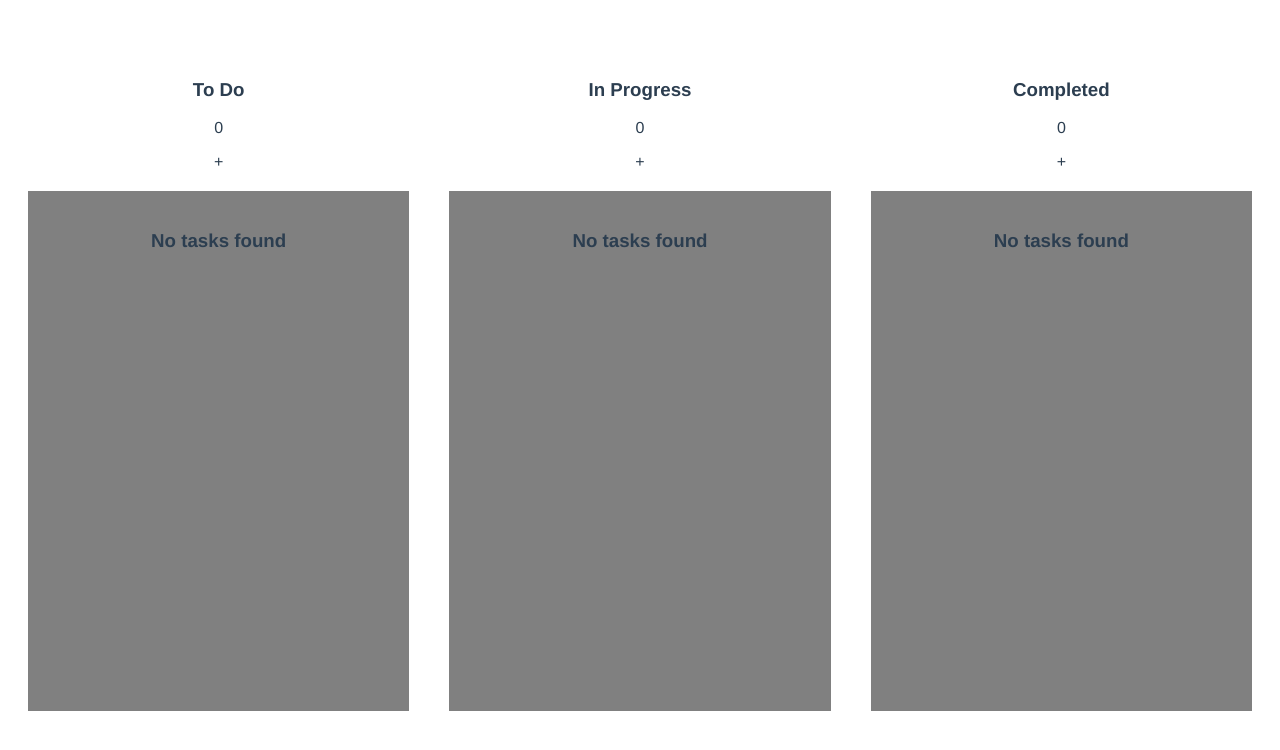
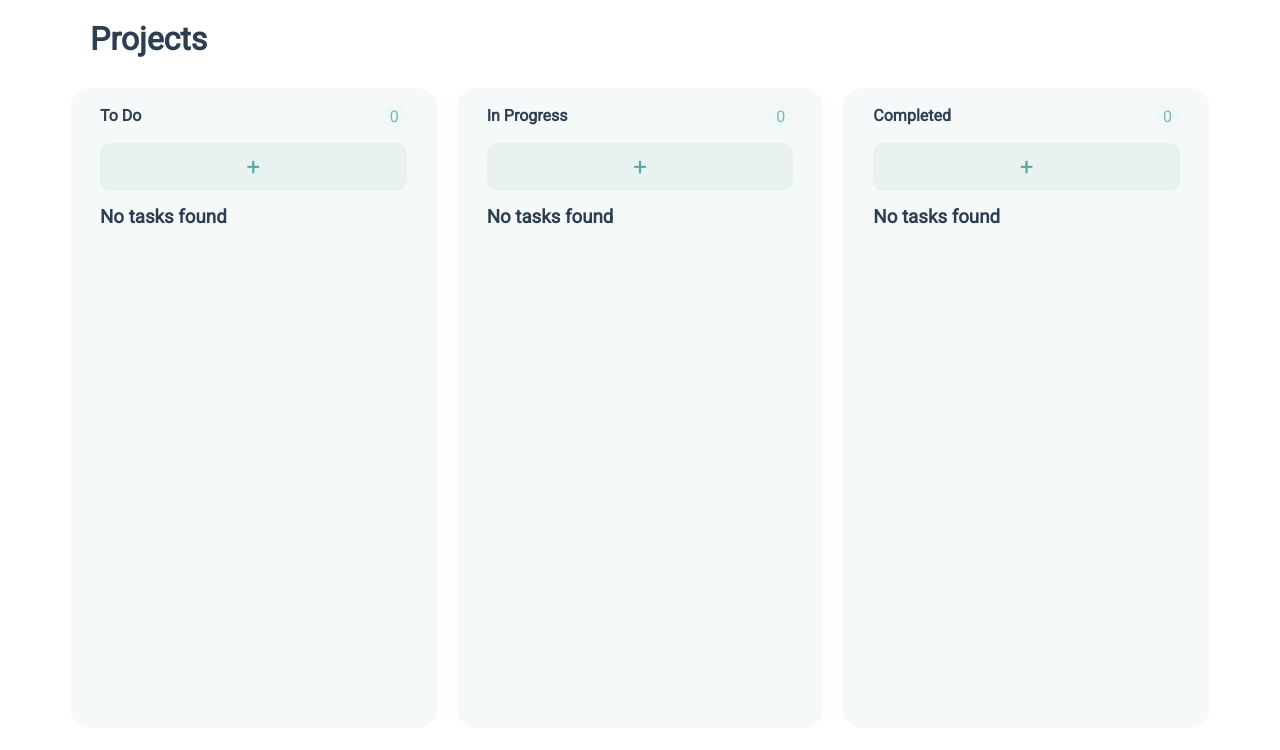
Before and after one commit to AlexKharenko/TM, a Vue app: page / in a window 1280 px wide. Shown: the top 750 px of the page. Built offline with nearby package versions, Linux system fonts and the light colour scheme.

Commit message:
Html code of card and whole styling

```diff
--- a/src/App.vue
+++ b/src/App.vue
@@ -1,7 +1,12 @@
 <template>
-  <Column id="todo" col_name="To Do" :list="getTodoList" />
-  <Column id="in_pro" col_name="In Progress" :list="getInProList" />
-  <Column id="comp" col_name="Completed" :list="getCompList" />
+  <div class="wrapper">
+    <h1>Projects</h1>
+    <div class="main-container">
+      <Column id="todo" col_name="To Do" :list="getTodoList" />
+      <Column id="in_pro" col_name="In Progress" :list="getInProList" />
+      <Column id="comp" col_name="Completed" :list="getCompList" />
+    </div>
+  </div>
 
   <PopUpAddTask v-if="isAddTaskPopUpActive" />
   <PopUpEditTask v-if="isEditTaskPopUpActive" />
@@ -44,14 +49,126 @@ export default {
 </script>
 
 <style lang="scss">
+@import url("https://fonts.googleapis.com/css2?family=Roboto:wght@100;300;400&display=swap");
+
+* {
+  margin: 0;
+  padding: 0;
+  box-sizing: border-box;
+  font-family: "Roboto", sans-serif;
+}
+
+:root {
+  --button-color: #e8f2f1;
+  --button-color-hover: #dae2e1;
+  --plus-color: #53aa9c;
+}
+
 #app {
-  font-family: Avenir, Helvetica, Arial, sans-serif;
   -webkit-font-smoothing: antialiased;
   -moz-osx-font-smoothing: grayscale;
-  text-align: center;
   color: #2c3e50;
-  margin-top: 60px;
-  display: grid;
-  grid-template-columns: 1fr 1fr 1fr;
+  .wrapper {
+    margin: 20px 40px;
+    h1 {
+      margin: 0 50px;
+    }
+    .main-container {
+      min-height: 85vh;
+      margin: 10px;
+      padding: 20px;
+      display: grid;
+      grid-template-columns: repeat(auto-fit, minmax(143px, 1fr));
+      grid-gap: 20px;
+    }
+  }
+}
+
+.btn {
+  border: none;
+  outline: none;
+  padding: 10px 10px;
+  cursor: pointer;
+}
+.btn-margin {
+  margin: 15px 0;
+}
+
+.pop-up {
+  z-index: 100;
+  width: 100%;
+  height: 100vh;
+  background: rgba($color: #808080, $alpha: 0.5);
+  position: fixed;
+  top: 0;
+  left: 0;
+  .pop-up-window {
+    position: relative;
+    top: 30%;
+    left: 50%;
+    transform: translate(-50%, -30%);
+    padding: 15px 20px;
+    border-radius: 5px;
+    max-width: 300px;
+    max-height: 400px;
+    background: rgba($color: #808080, $alpha: 0.9);
+    .btn-close-pop-up {
+      float: right;
+      height: 24px;
+      width: 24px;
+      background: var(--button-color);
+      border: none;
+      line-height: 0;
+      padding: 0;
+      p {
+        transform: rotateZ(45deg);
+        font-size: 24px;
+        color: var(--plus-color);
+      }
+    }
+    .btn-close-pop-up:hover {
+      background: var(--button-color-hover);
+    }
+    .input-block {
+      margin-bottom: 7px;
+      .form-field-title {
+        font-size: 16px;
+        margin-bottom: 3px;
+      }
+      .form-field {
+        outline: none;
+        border: none;
+        padding: 5px;
+        border-radius: 3px;
+        width: 70%;
+      }
+      .form-field-description {
+        height: 100px;
+        overflow-y: scroll;
+        margin: 0;
+        resize: none;
+      }
+      .error-msg {
+        font-size: 14px;
+        color: rgb(133, 23, 23);
+        margin-top: 3px;
+      }
+    }
+    .btn-submit {
+      position: relative;
+      left: 50%;
+      transform: translateX(-50%);
+      padding: 5px;
+      margin-top: 5px;
+      width: 50px;
+      border: none;
+      border-radius: 3px;
+      background: var(--button-color);
+      color: var(--plus-color);
+    }
+    .btn-submit:hover {
+      background: var(--button-color-hover);
+    }
+  }
 }
 </style>
--- a/src/components/Board.vue
+++ b/src/components/Board.vue
@@ -23,8 +23,5 @@ export default {
 <style lang="scss">
 .board {
   height: 60vh;
-  padding: 20px;
-  margin: 20px;
-  background: grey;
 }
 </style>
--- a/src/components/Card.vue
+++ b/src/components/Card.vue
@@ -6,9 +6,30 @@
     @dragstart="dragStart"
     @dragover.stop
   >
-    {{ task }}
-    <button @click="editTaskClick">edit</button>
-    <button @click="removeTaskClick">del</button>
+    <div class="title">
+      <div class="title-text">
+        <p
+          class="dot"
+          :style="[
+            task.task_color
+              ? { background: task.task_color }
+              : { background: 'black' },
+          ]"
+        ></p>
+        <h3>{{ task.task_name }}</h3>
+      </div>
+      <div class="btn-block">
+        <button class="btn btn-action" @click="editTaskClick">
+          <img src="../assets/pen.png" alt="Edit" />
+        </button>
+        <button class="btn btn-action" @click="removeTaskClick">
+          <img src="../assets/delete.png" alt="Delete" />
+        </button>
+      </div>
+    </div>
+    <div class="description">
+      <p>{{ task.description }}</p>
+    </div>
   </div>
 </template>
 
@@ -44,5 +65,57 @@ export default {
 <style lang="scss">
 .card {
   background: white;
+  padding: 10px;
+  border-radius: 10px;
+  box-shadow: 0 0 6px 2px #f3f3f3;
+  margin: 20px 0;
+  .title {
+    display: flex;
+    justify-content: space-between;
+    align-items: center;
+    .title-text {
+      display: flex;
+      align-items: center;
+      .dot {
+        margin-right: 10px;
+        height: 4px;
+        width: 4px;
+        border-radius: 50%;
+      }
+      h3 {
+        font-weight: 600;
+        font-size: 18px;
+        margin-right: 3px;
+      }
+    }
+    .btn-block {
+      display: flex;
+      .btn-action {
+        height: 25px;
+        width: 25px;
+        border-radius: 50%;
+        overflow: hidden;
+        text-align: center;
+        img {
+          position: relative;
+          top: 50%;
+          left: 50%;
+          transform: translate(-50%, -50%);
+          width: 15px;
+          height: 15px;
+        }
+      }
+      .btn-action:first-child {
+        margin-right: 5px;
+      }
+    }
+  }
+  .description {
+    margin-top: 18px;
+    p {
+      color: #a7a7a7;
+      font-size: 16px;
+    }
+  }
 }
 </style>
--- a/src/components/Column.vue
+++ b/src/components/Column.vue
@@ -2,9 +2,11 @@
   <div class="column">
     <div class="top-column-bar">
       <h3>{{ col_name }}</h3>
-      <p class="task-number">0</p>
+      <div class="task-number">
+        <p>{{ list.length }}</p>
+      </div>
     </div>
-    <div class="btn btn-add" @click="AddTaskClick()">+</div>
+    <div class="btn btn-margin btn-add" @click="AddTaskClick()">+</div>
     <Board :id="id" :list="list">
       <Card
         v-for="task in list"
@@ -42,3 +44,43 @@ export default {
   },
 };
 </script>
+
+<style lang="scss" scoped>
+.column {
+  height: 100%;
+  padding: 15px 30px;
+  border-radius: 20px;
+  background: #f5f9fa;
+  .top-column-bar {
+    display: flex;
+    justify-content: space-between;
+    text-align: center;
+    align-items: center;
+    h3 {
+      font-size: 16px;
+    }
+    .task-number {
+      height: 25px;
+      width: 25px;
+      border-radius: 50%;
+      background: #f0f7f7;
+      p {
+        position: relative;
+        top: 50%;
+        transform: translateY(-50%);
+        color: #7ebaaf;
+      }
+    }
+  }
+  .btn-add {
+    text-align: center;
+    background: var(--button-color);
+    color: var(--plus-color);
+    border-radius: 10px;
+    font-size: 24px;
+  }
+  .btn-add:hover {
+    background: var(--button-color-hover);
+  }
+}
+</style>
--- a/src/components/PopUpAddTask.vue
+++ b/src/components/PopUpAddTask.vue
@@ -1,34 +1,49 @@
 <template>
   <teleport to="#pop-up">
+    <div class="pop-up">
+      <div class="pop-up-window">
         <button
           class="btn btn-close-pop-up"
           @click="changeAddTaskPopUpStatus(false)"
         >
-      Close
+          <p>+</p>
         </button>
         <form @submit.prevent="handleSubmit">
           <div class="input-block">
-        <p class="form-field-title">Task Name</p>
+            <p class="form-field-title">Title</p>
             <input
               v-model="task_name"
+              @input="empty_name = false"
               class="form-field"
               type="text"
               name="task_name"
               placeholder="Enter task name"
             />
+            <div class="error-msg" v-if="empty_name">Title should be!</div>
           </div>
           <div class="input-block">
             <p class="form-field-title">Description</p>
+            <textarea
+              v-model="description"
+              name="description"
+              id="description"
+              class="form-field form-field-description"
+              placeholder="Enter the details"
+            ></textarea>
+          </div>
+          <div class="input-block">
+            <p class="form-field-title">Task Color</p>
             <input
-          v-model="description"
+              v-model="task_color"
               class="form-field"
-          type="text"
-          name="description"
-          placeholder="Enter the details"
+              type="color"
+              name="task_color"
             />
           </div>
           <button class="btn btn-submit" type="submit">Add</button>
         </form>
+      </div>
+    </div>
   </teleport>
 </template>
 
@@ -41,6 +56,7 @@ export default {
       task_name: "",
       empty_name: false,
       description: "",
+      task_color: "black",
     };
   },
   computed: {
@@ -59,6 +75,7 @@ export default {
         description: this.description,
         status: this.popUpTaskCalledFrom,
         expire_date: null,
+        task_color: this.task_color,
       };
       this.addTask(new_task);
       this.changeAddTaskPopUpStatus(false);
--- a/src/components/PopUpDeleteTask.vue
+++ b/src/components/PopUpDeleteTask.vue
@@ -1,13 +1,11 @@
 <template>
   <teleport to="#pop-up">
-    <button
-      class="btn btn-close-pop-up"
-      @click="changeDeleteTaskPopUpStatus(false)"
-    >
-      Close
-    </button>
+    <div class="pop-up">
+      <div class="pop-up-window">
         <div class="main-block">
-      <h3 class="pop-up-question">Are you really want to delete this task?</h3>
+          <h3 class="pop-up-question">
+            Are you really want to delete this task?
+          </h3>
           <div class="btn-line">
             <button class="btn btn-agree" @click="handleClick">Yes</button>
             <button
@@ -16,6 +14,8 @@
             >
               Cancel
             </button>
+          </div>
+        </div>
       </div>
     </div>
   </teleport>
@@ -45,3 +45,33 @@ export default {
   },
 };
 </script>
+
+<style lang="scss" scoped>
+.main-block {
+  position: relative;
+  .btn-line {
+    text-align: center;
+    margin-top: 10px;
+    button {
+      width: 70px;
+      font-size: 16px;
+      border-radius: 3px;
+      border: none;
+    }
+    .btn-agree {
+      background: red;
+      color: white;
+      margin-right: 5px;
+    }
+    .btn-cancel {
+      background: white;
+    }
+    .btn-agree:hover {
+      background: rgb(204, 38, 38);
+    }
+    .btn-cancel:hover {
+      background: rgb(226, 226, 226);
+    }
+  }
+}
+</style>
--- a/src/components/PopUpEditTask.vue
+++ b/src/components/PopUpEditTask.vue
@@ -1,10 +1,12 @@
 <template>
   <teleport to="#pop-up">
+    <div class="pop-up">
+      <div class="pop-up-window">
         <button
           class="btn btn-close-pop-up"
           @click="changeEditTaskPopUpStatus(false)"
         >
-      Close
+          <p>+</p>
         </button>
         <form @submit.prevent="handleSubmit">
           <div class="input-block">
@@ -16,21 +18,25 @@
               name="task_name"
               placeholder="Enter task name"
             />
-        <p v-if="empty_name">error</p>
+            <p v-if="empty_name" class="error-msg">Should be not empty!</p>
           </div>
           <div class="input-block">
             <p class="form-field-title">Description</p>
-        <input
+            <textarea
               v-model="description"
-          class="form-field"
-          type="text"
               name="description"
+              id="description"
+              class="form-field form-field-description"
               placeholder="Enter the details"
-        />
-        <p v-if="empty_desc">error</p>
+              cols="30"
+              rows="10"
+            ></textarea>
+            <p v-if="empty_desc" class="error-msg">Should be not empty!</p>
           </div>
           <button class="btn btn-submit" type="submit">Edit</button>
         </form>
+      </div>
+    </div>
   </teleport>
 </template>
 
--- a/src/store/modules/tasks.js
+++ b/src/store/modules/tasks.js
@@ -97,7 +97,7 @@ const actions = {
       let date = new Date();
       date.setDate(date.getDate() + 7);
       new_task.expire_date = date.getTime();
-    };
+    }
     tasks.push(new_task);
     localStorage.setItem("tasks", JSON.stringify(tasks));
     if (new_task.status === "todo") commit("addTodo", new_task);
```
Also changed, not shown: src/store/modules/pop_ups.js (+6 -3 lines), src/assets/delete.png (added), src/assets/pen.png (added). Lines whose indentation alone changed are shown as unchanged.
